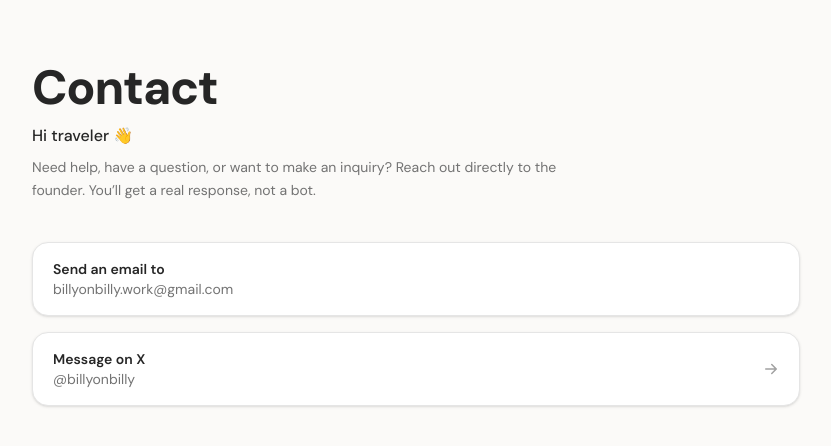
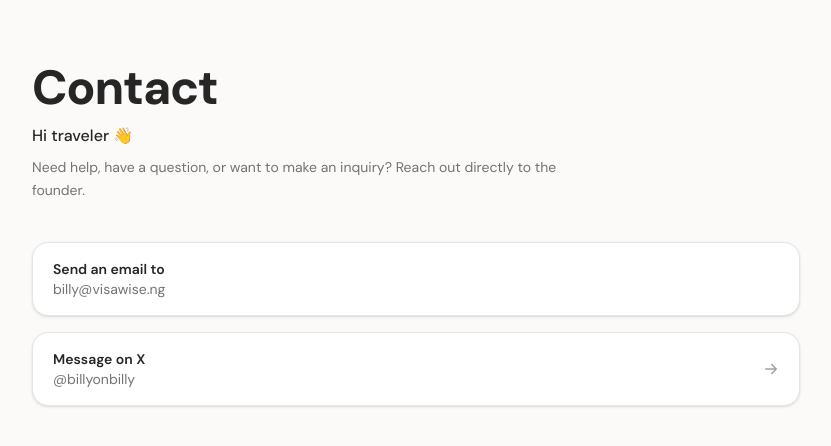
Before and after one commit to billyonbilly-ai/visawise, a Next.js app: page /contact in a window 1280 px wide. Shown: the top 446 px of the page, without its empty margins (224-1055 px from the left). Built offline with nearby package versions, Linux system fonts and the light colour scheme.

Commit message:
Add admin role system with database-level access control

```diff
--- a/app/contact/page.jsx
+++ b/app/contact/page.jsx
@@ -11,7 +11,7 @@ export default function ContactPage() {
         </p>
         <p className="mb-10 max-w-xl text-sm leading-relaxed text-neutral-500">
           Need help, have a question, or want to make an inquiry? Reach out
-          directly to the founder. You’ll get a real response, not a bot.
+          directly to the founder.
         </p>
 
         <div className="flex flex-col gap-4">
@@ -21,9 +21,7 @@ export default function ContactPage() {
               <p className="text-sm font-semibold text-neutral-800">
                 Send an email to
               </p>
-              <p className="text-sm text-neutral-500">
-                billyonbilly.work@gmail.com
-              </p>
+              <p className="text-sm text-neutral-500">billy@visawise.ng</p>
             </div>
           </div>
 
--- /dev/null
+++ b/app/dashboard/admin/page.jsx
@@ -0,0 +1,16 @@
+import { redirect } from "next/navigation";
+import { isAdmin } from "@/utils/supabase/admin-check";
+
+export default async function AdminPage() {
+  const admin = await isAdmin();
+
+  if (!admin) {
+    redirect("/dashboard");
+  }
+
+  return (
+    <div>
+      <h1>Admin Dashboard</h1>
+    </div>
+  );
+}
--- a/app/legal/page.jsx
+++ b/app/legal/page.jsx
@@ -78,10 +78,10 @@ export default function LegalPage() {
           <p className="text-sm text-neutral-600">
             For any questions about these terms, contact:{" "}
             <a
-              href="mailto:billyonbilly.work@gmail.com"
+              href="mailto:billy@visawise.ngk@gmail.com"
               className="font-medium text-neutral-900 underline"
             >
-              billyonbilly.work@gmail.com
+              billy@visawise.ngk@gmail.com
             </a>
           </p>
         </section>
--- /dev/null
+++ b/utils/supabase/admin-check.js
@@ -0,0 +1,19 @@
+import { createClient } from "@/utils/supabase/server";
+
+export async function isAdmin() {
+  const supabase = await createClient();
+
+  const {
+    data: { user },
+  } = await supabase.auth.getUser();
+
+  if (!user) return false;
+
+  const { data: profile } = await supabase
+    .from("profiles")
+    .select("is_admin")
+    .eq("id", user.id)
+    .single();
+
+  return profile?.is_admin === true;
+}
```
